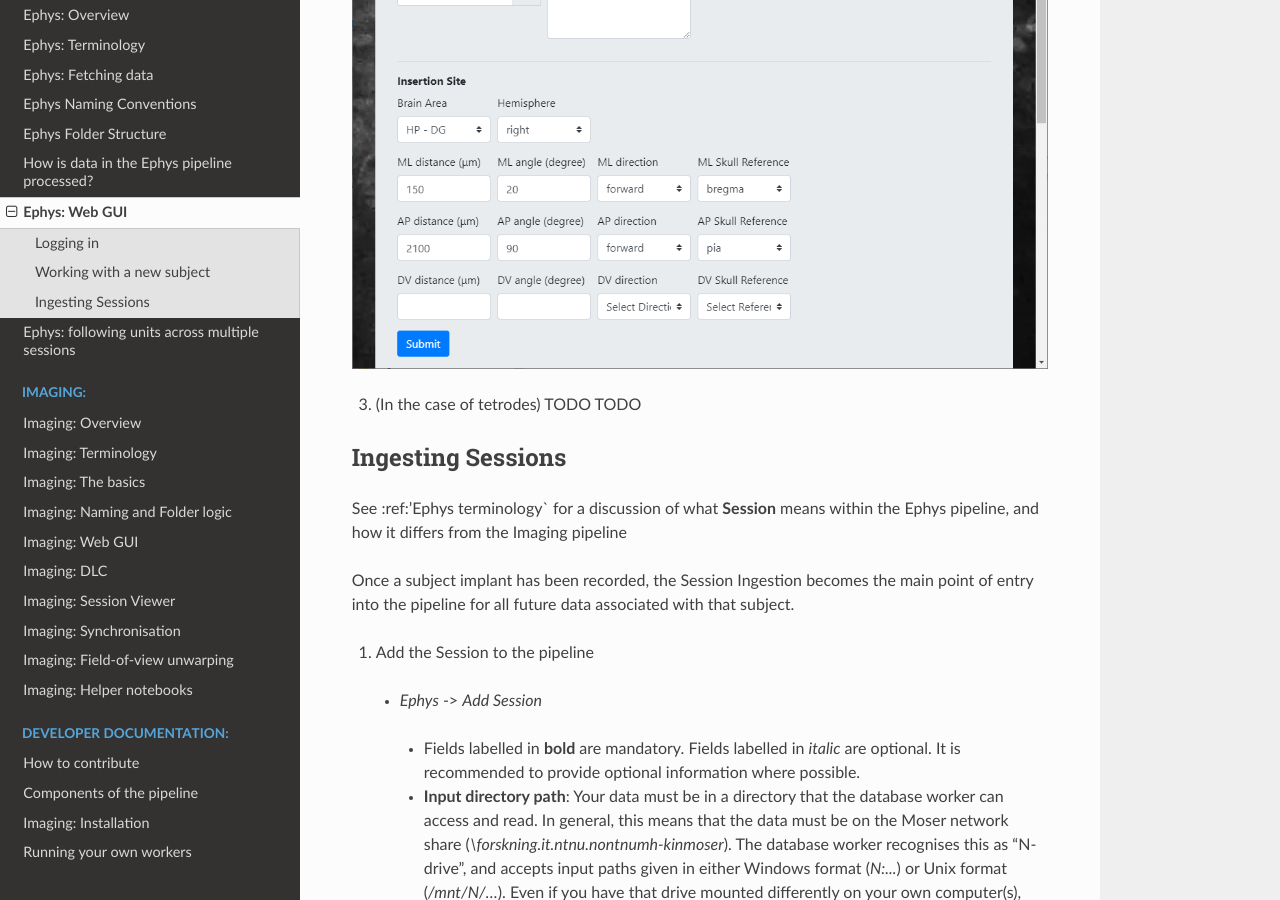
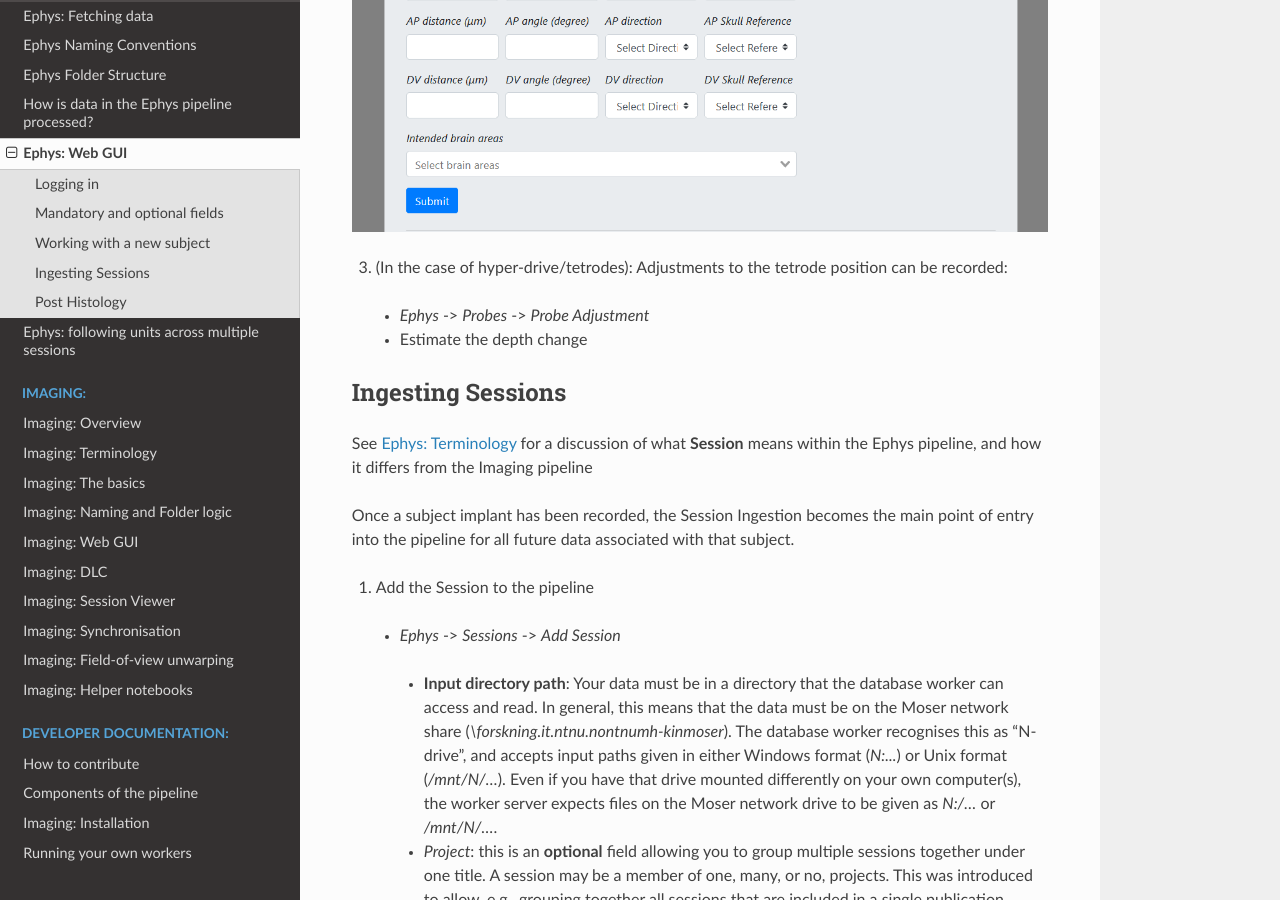
Before and after one commit to kavli-ntnu/dj-docs, a Sphinx documentation site: the page built from docs/ephys/ingestion_webgui.rst, in a window 1280 px wide and 900 px high, scrolled down 2914 px. Built offline with Sphinx 7.4.7 and the Read the Docs theme 2.0.0, drawn with Linux system fonts in a browser that asks for light colours; some of the changed text lies outside the part shown.

Commit message:
Update webgui walkthrough
Update the walkthrough to account for the changed menu structure in https://github.com/kavli-ntnu/dj-GUI/pull/35

Explain changes to multiple choice brain areas from https://github.com/kavli-ntnu/dj-elphys/pull/108

```diff
--- a/docs/ephys/ingestion_webgui.rst
+++ b/docs/ephys/ingestion_webgui.rst
@@ -19,6 +19,12 @@
    :alt: The ephys web gui
 
 
+Mandatory and optional fields
+------------------------------
+
+Fields marked **in bold** are mandatory. Fields marked *with italics* are optional
+
+
 
 
 
@@ -29,7 +35,7 @@
 
 1. Create an instance of a probe - think of this as matching a probe uniquely identified by a serial number - and give it an identifiable name
 
-  - *Reference* -> *Probe* -> *Add Probe*
+  - *Ephys* -> *Probes* -> *Add Probe*
 
   - Select the appropriate kind of probe (4-tetrode array, 8-tetrode array, specific Neuropixels model)
 
@@ -43,35 +49,39 @@
 
 2. Record the details of the implantation of each probe
 
-  - *Ephys* -> *Probe Insertion*
+  - *Ephys* -> *Probes* -> *Probe Insertion*
 
   - The *Select Subject* and *Select Probe* drop-down menus will search automatically as you type, so you don't have to scroll endlessly to find the entry you need.
 
   - Insertion Time is as ``YYY-MM-DD HH:MM:SS`` (see :ref:`common pipeline conventions <Common conventions dates>`). Time information is optional (it will default to 00:00:00), but if multiple probes are implanted, a different value must be entered, as this insertion time is used as a unique identity.
 
-  - Fields labelled in **bold** are mandatory. Fields labelled in *italic* are optional. It is recommended to provide optional information where possible.
+  - *Intended Brain Areas* is a multiple-choice dropdown, and is intended to capture the entire set of brain areas that you *expect* the probe to record from. Actual brain areas can be added later, after analysing histology
 
-.. figure:: /_static/ephys/webgui/add_probe_3.PNG
+.. figure:: /_static/ephys/webgui/add_probe_1.PNG
    :alt: Navigating to the Probe Insertion page
 
 .. figure:: /_static/ephys/webgui/add_probe_4.PNG
    :alt: Creating a record of a Probe Insertion
 
 
-3. (In the case of tetrodes) TODO TODO
+3. (In the case of hyper-drive/tetrodes): Adjustments to the tetrode position can be recorded:
+
+  - *Ephys* -> *Probes* -> *Probe Adjustment*
+
+  - Estimate the depth change
+
+
 
 Ingesting Sessions
 ------------------
 
-See :ref:'Ephys terminology` for a discussion of what **Session** means within the Ephys pipeline, and how it differs from the Imaging pipeline
+See :ref:`Ephys terminology` for a discussion of what **Session** means within the Ephys pipeline, and how it differs from the Imaging pipeline
 
 Once a subject implant has been recorded, the Session Ingestion becomes the main point of entry into the pipeline for all future data associated with that subject.
 
 1. Add the Session to the pipeline
 
-  - *Ephys* -> *Add Session*
-
-   - Fields labelled in **bold** are mandatory. Fields labelled in *italic* are optional. It is recommended to provide optional information where possible.
+  - *Ephys* -> *Sessions* -> *Add Session*
 
    - **Input directory path**: Your data must be in a directory that the database worker can access and read. In general, this means that the data must be on the Moser network share (`\\forskning.it.ntnu.no\ntnu\mh-kin\moser`). The database worker recognises this as "N-drive", and accepts input paths given in either Windows format (`N:\...`) or Unix format (`/mnt/N/...`). Even if you have that drive mounted differently on your own computer(s), the worker server expects files on the Moser network drive to be given as `N:/...` or `/mnt/N/...`.
 
@@ -86,7 +96,7 @@
 
   - The session will be processed by a background worker. Typically, this should only take a few seconds, but if there are many active users, this might take a minute or two.
 
-  - Once it has either been ingested, or ingestion has failed for some reason, the session should appear under *Ephys* -> *Session Status*
+  - Once it has either been ingested, or ingestion has failed for some reason, the session should appear under *Ephys* -> *Sessions* -> *Session Status*
 
   - If the subject has multiple probe implants, then you must provide information on **Probe Association**. This is a specification of which recording data came from which probe.
 
@@ -155,5 +165,13 @@
      Adding multi-session clustering
 
 
+Post Histology
+------------------
+
+- Links to histology images can be added via *Ephys* -> *Probes* -> *Add Histology*.
+
+- Actual brain areas from which the probe recorded can be added via *Ephys* -> *Probes* -> *Update brain area*.
+
+
 
 .. _Website: https://datajoint.kavli.org.ntnu.no
```
Also changed, not shown: other parts of docs/ephys/ingestion_webgui.rst (+2 -2 lines), docs/_static/ephys/webgui/add_probe_1.PNG, docs/_static/ephys/webgui/add_probe_3.PNG (deleted), docs/_static/ephys/webgui/add_probe_4.PNG, docs/_static/ephys/webgui/add_session_2.PNG.
